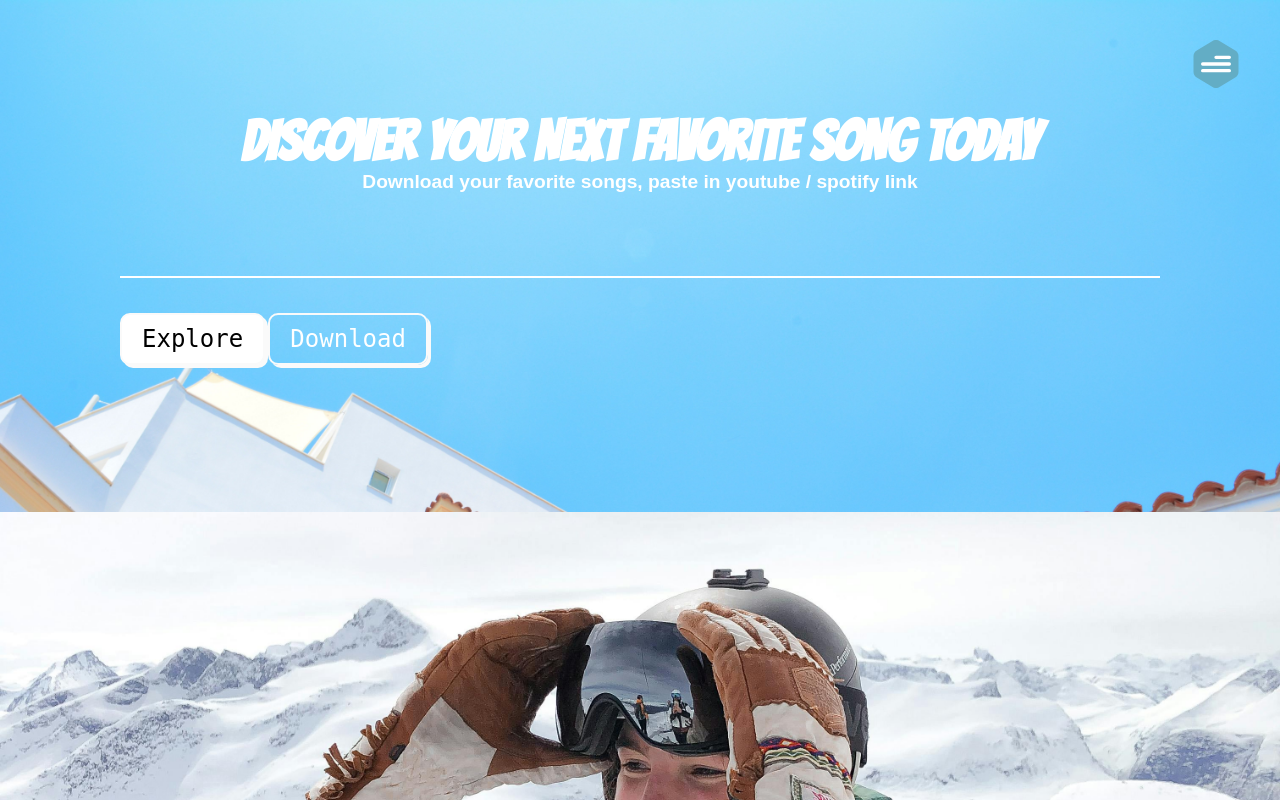
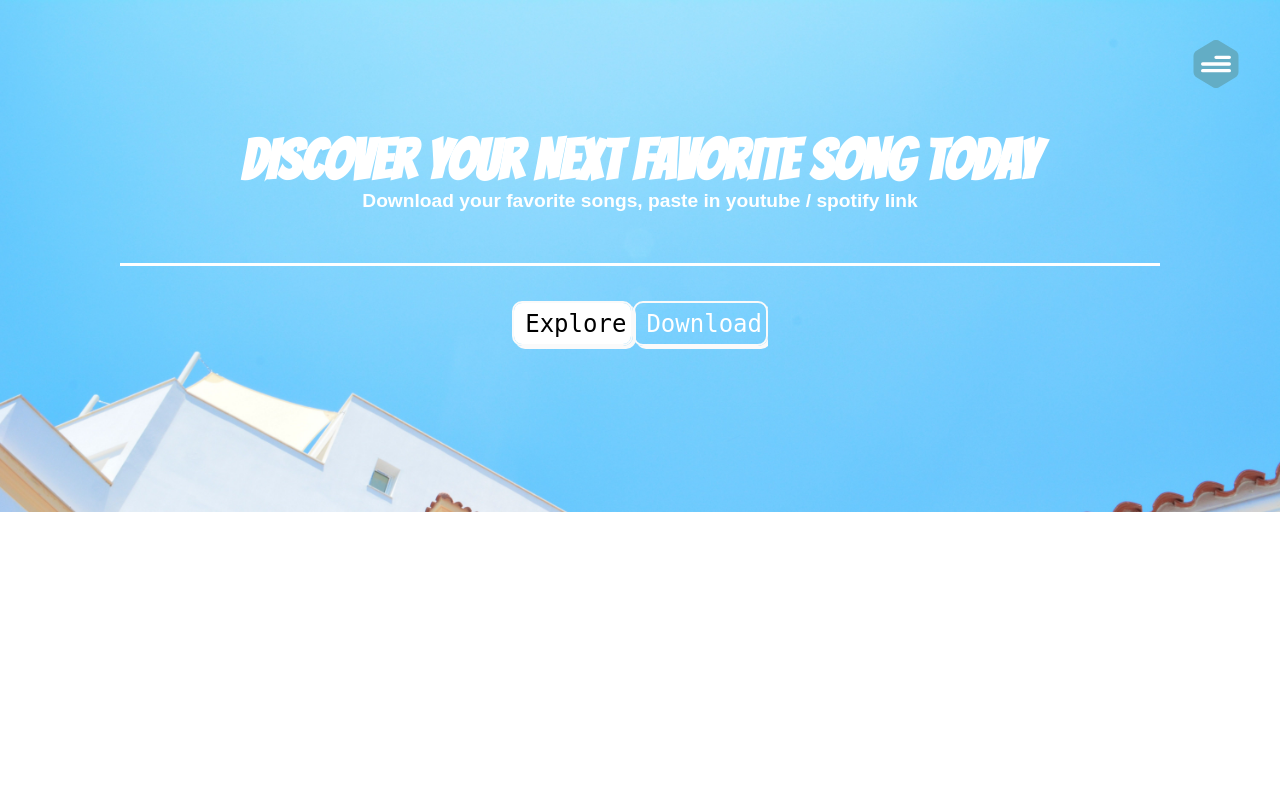
Before and after one commit to FourAndHalf/SongScrapper, a Django app: page /dashboard in a window 1280 px wide. Run offline with Django 4.2, Linux system fonts and the light colour scheme; parts of the project's set-up code (start-up, migrations or seed data) failed here and were passed over; some libraries are stand-ins or nearby versions.

Commit message:
Design day 5

```diff
--- a/SongSaver/templates/dashboard.html
+++ b/SongSaver/templates/dashboard.html
@@ -13,6 +13,9 @@
     <link href="https://fonts.googleapis.com/css2?family=Bangers&display=swap" rel="stylesheet">
   </head>
   <body>
+
+  <form class="row" method="post">
+      {% csrf_token %}
     <div class="container">
     <!-- Navbar -->
       <nav id="navbar">
@@ -53,12 +56,12 @@
         <div id="layout-1_1_2">
           <p> Download your favorite songs, paste in youtube / spotify link </p>
         </div>
-      <br />
+
         <div id="layout-1_2">
           <div id="layout-1_2_1">
           </div>
           <div id="layout-1_2_2">
-          <input type="text" required="required">
+          <input type="text" required="required" name="link">
           <label></label>
           <i></i>
         </div>
@@ -70,7 +73,7 @@
         </div>
         <div id="layout-1_3_2">
           <button id="explore">Explore</button>
-          <button id="download">Download</button>
+          <button type="submit" id="download">Download</button>
         </div>
           <div id="layout-1_3_3">
         </div>
@@ -80,7 +83,10 @@
     </div>
     <div id="layout-3" class="section">
     </div>
+    <div id="layout-4" class="section">
     </div>
+  </div>
+</form>
 
   <script>
     document.addEventListener("DOMContentLoaded", function () {
--- a/SongSaver/views.py
+++ b/SongSaver/views.py
@@ -31,7 +31,17 @@ def startup_page(request):
     return render(request, 'loader.html')
 
 def dashboard_page(request):
-    return render(request, 'dashboard.html')
+    if request.method == 'POST':
+        form = SpotifyLinkForm(request.POST)
+
+        if form.is_valid():
+            link = form.cleaned_data["link"]
+            playlist_post(form)
+
+    else:
+        form = SpotifyLinkForm()
+
+    return render(request, 'dashboard.html', {'form': form})
 
 def listing_page(request):
     return render(request, 'listing.html')
--- a/static/css/dashboard.css
+++ b/static/css/dashboard.css
@@ -3,6 +3,7 @@
   padding: 0;
   box-sizing: border-box;
   scroll-behavior: smooth;
+  overflow: scroll;
 }
 
 @keyframes fadeIn {
@@ -72,13 +73,13 @@ body {
 }
 
 #navbar ul li {
-  margin: 15px 0;
+  margin: 2rem 0;
 }
 
 #navbar ul li a {
   color: white;
   text-decoration: none;
-  font-size: 18px;
+  font-size: 3rem;
 }
 
 /* Show Navbar when Active */
@@ -150,7 +151,7 @@ body {
   outline: none;
   border: none;
   color: #222;
-  padding: 8px;
+  padding: 0.1rem;
 }
 
 #layout-1_2_2 i {
@@ -158,7 +159,7 @@ body {
   bottom: 0;
   left: 0;
   width: 100%;
-  height: 2px;
+  height: 0.2rem;
   background: #ffffff;
 }
 
@@ -195,15 +196,17 @@ body {
 }
 
 #layout-1_3_2 {
-  width: 65rem;
-  position: relative;
+  width: 20%;
+  display: flex;
+  flex-direction: row;
+  justify-content: space-evenly;
 }
 
 #explore {
   font-size: 1.5rem;
   color: #000;
   font-family: monospace;
-  padding: 10px 20px;
+  padding: 0.4rem 0.7rem;
   border-radius: 10px;
   border: 2px solid #fafafa;
   background: #fff;
@@ -211,6 +214,7 @@ body {
   cursor: pointer;
   margin: 35px 0;
 }
+
 #explore:active {
   box-shadow: none;
   transform: translate(3px, 3px);
@@ -220,7 +224,8 @@ body {
   font-size: 1.5rem;
   color: #fff;
   font-family: monospace;
-  padding: 10px 20px;
+  padding: 0.4rem 0.7rem;
+  margin: 0.5rem;
   border-radius: 10px;
   border: 2px solid #fafafa;
   background: transparent;
@@ -228,12 +233,14 @@ body {
   cursor: pointer;
   margin: 35px 0;
 }
+
 #download:active {
   box-shadow: none;
   transform: translate(3px, 3px);
 }
 
 #layout-2 {
+  display: none;
   width: 100%;
   height: 40vw;
   background-image: url('../image/layout-2-original.jpg');
@@ -242,9 +249,16 @@ body {
 }
 
 #layout-3 {
+  display: none;
   width: 100%;
   height: 40vw;
   background-image: url('../image/layout-3-original.jpg');
   background-size: cover;
   background-position: center;
 }
+
+#layout-4 {
+  width: 100%;
+  height: 20vw;
+  background: #fff;
+}
```
Also changed, not shown: SongSaver/src/youtube/youtube.py (+0 -12 lines), 1 other file. Lines whose indentation alone changed are shown as unchanged.
